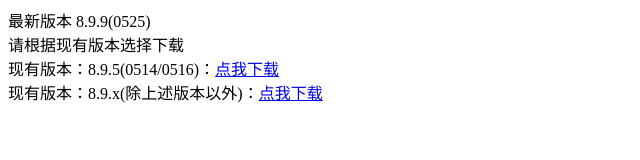
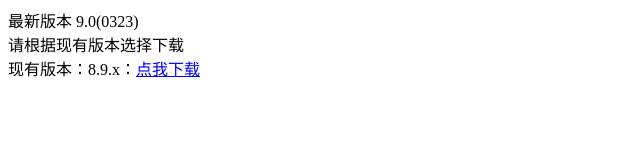
Before and after one commit to BeginnerSlob/TTSUpdate, a plain HTML site: page index.html in a window 1280 px wide. Shown: the whole page, without its empty margins (0-640 px from the left). Drawn offline with Linux system fonts and the light colour scheme.

Commit message:
v9.0 （无更新链接）

```diff
--- a/index.html
+++ b/index.html
@@ -3,9 +3,8 @@
 <title>东方绮符剧更新</title>
 </head>
 <body>
-最新版本 8.9.9(0525)<br />
+最新版本 9.0(0323)<br />
 请根据现有版本选择下载<br />
-现有版本：8.9.5(0514/0516)：<a href="updateFor8.9.5.zip">点我下载</a><br />
-现有版本：8.9.x(除上述版本以外)：<a href="updateFor8.9.zip">点我下载</a><br />
+现有版本：8.9.x：<a href="updateTo9.0.zip">点我下载</a><br />
 </body>
 </html>
```
Also changed, not shown: 1 other file.
